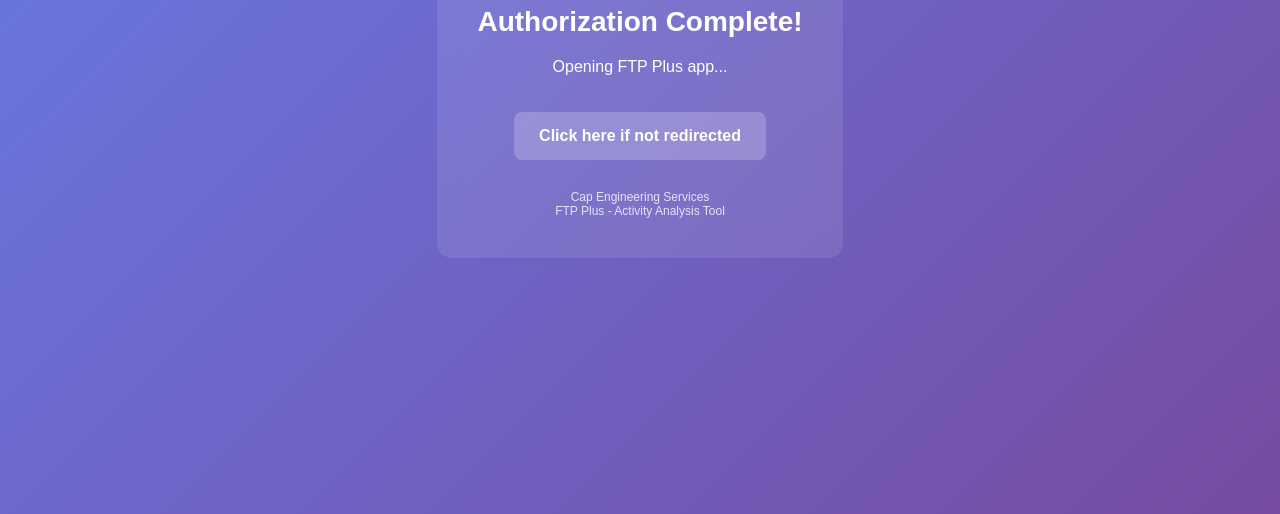
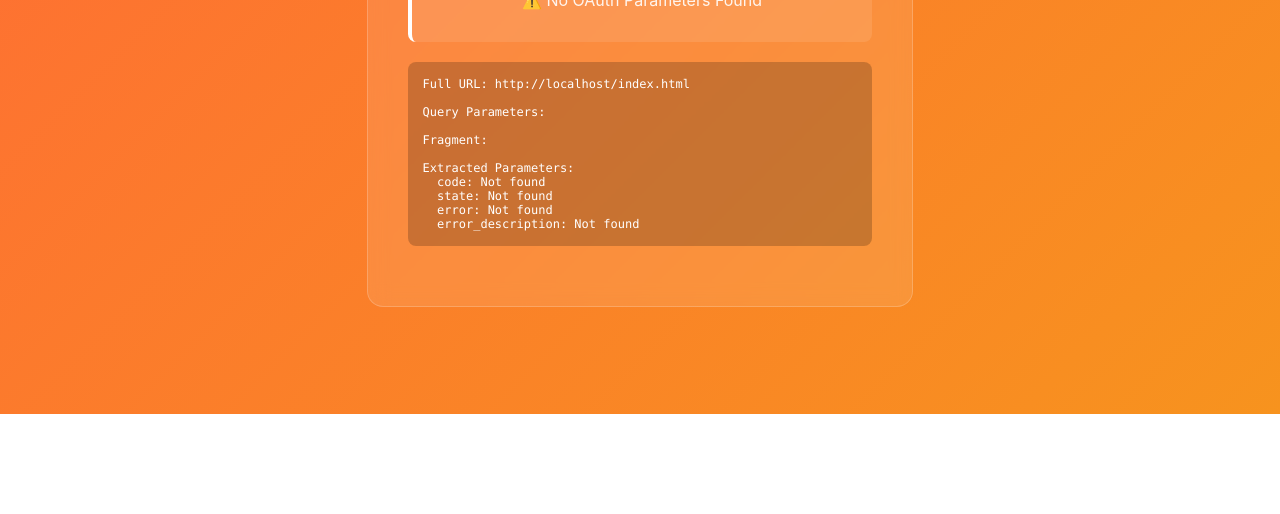
Before and after one commit to capceri/ftp-plus-oauth, a plain HTML site: page index.html in a window 1280 px wide. Shown: the part 386-900 px from the top of the page. After the commit the page ends 800 px from the top, so only its background shows below. Drawn offline with Linux system fonts and the light colour scheme.

Commit message:
Add files via upload

```diff
--- a/index.html
+++ b/index.html
@@ -1,66 +1,204 @@
 <!DOCTYPE html>
-<html>
+<html lang="en">
 <head>
     <meta charset="UTF-8">
-    <title>FTP Plus OAuth</title>
+    <meta name="viewport" content="width=device-width, initial-scale=1.0">
+    <title>FTP Plus OAuth - Processing...</title>
     <style>
         body {
-            font-family: Arial, sans-serif;
-            text-align: center;
-            padding: 50px;
-            background: linear-gradient(135deg, #667eea 0%, #764ba2 100%);
+            font-family: -apple-system, BlinkMacSystemFont, 'Segoe UI', Roboto, sans-serif;
+            background: linear-gradient(135deg, #ff6b35, #f7931e);
             color: white;
+            display: flex;
+            justify-content: center;
+            align-items: center;
+            min-height: 100vh;
             margin: 0;
-            min-height: 100vh;
-            display: flex;
-            align-items: center;
-            justify-content: center;
+            padding: 20px;
+            box-sizing: border-box;
         }
         .container {
-            background: rgba(255,255,255,0.1);
+            text-align: center;
+            background: rgba(255, 255, 255, 0.1);
+            backdrop-filter: blur(10px);
+            border-radius: 16px;
             padding: 40px;
-            border-radius: 15px;
-            backdrop-filter: blur(10px);
-            max-width: 400px;
+            border: 1px solid rgba(255, 255, 255, 0.2);
+            max-width: 500px;
         }
-        .icon { font-size: 64px; margin-bottom: 20px; }
-        h1 { margin: 0 0 20px 0; font-size: 28px; }
-        .manual-link {
-            display: inline-block;
-            background: rgba(255,255,255,0.2);
-            color: white;
-            text-decoration: none;
-            padding: 15px 25px;
+        .icon {
+            font-size: 64px;
+            margin-bottom: 20px;
+        }
+        h1 {
+            margin: 0 0 20px 0;
+            font-size: 28px;
+        }
+        p {
+            margin: 10px 0;
+            opacity: 0.9;
+            line-height: 1.5;
+        }
+        .status {
+            background: rgba(255, 255, 255, 0.1);
+            border-radius: 8px;
+            padding: 20px;
+            margin: 20px 0;
+            border-left: 4px solid #fff;
+        }
+        .debug {
+            background: rgba(0, 0, 0, 0.2);
+            border-radius: 8px;
+            padding: 15px;
+            margin: 20px 0;
+            font-family: 'Monaco', 'Consolas', monospace;
+            font-size: 12px;
+            text-align: left;
+            white-space: pre-wrap;
+            word-break: break-all;
+        }
+        .redirect-btn {
+            background: #fff;
+            color: #ff6b35;
+            border: none;
+            padding: 12px 24px;
             border-radius: 8px;
             font-weight: bold;
-            margin-top: 20px;
+            cursor: pointer;
+            font-size: 16px;
+            margin: 10px;
+            transition: transform 0.2s;
+        }
+        .redirect-btn:hover {
+            transform: scale(1.05);
+        }
+        .redirect-btn:disabled {
+            opacity: 0.5;
+            cursor: not-allowed;
+        }
+        .spinner {
+            border: 3px solid rgba(255, 255, 255, 0.3);
+            border-top: 3px solid white;
+            border-radius: 50%;
+            width: 30px;
+            height: 30px;
+            animation: spin 1s linear infinite;
+            margin: 20px auto;
+        }
+        @keyframes spin {
+            0% { transform: rotate(0deg); }
+            100% { transform: rotate(360deg); }
         }
     </style>
 </head>
 <body>
     <div class="container">
         <div class="icon">🚴‍♂️</div>
-        <h1>Authorization Complete!</h1>
-        <p>Opening FTP Plus app...</p>
-        <a href="#" class="manual-link" id="appLink">Click here if not redirected</a>
-        <div style="margin-top: 30px; font-size: 12px; opacity: 0.8;">
-            Cap Engineering Services<br>FTP Plus - Activity Analysis Tool
+        <h1>FTP Plus</h1>
+        <p id="message">Processing OAuth callback...</p>
+
+        <div class="status" id="status">
+            <div class="spinner" id="spinner"></div>
+            <p id="statusText">Analyzing URL parameters...</p>
         </div>
+
+        <div class="debug" id="debug"></div>
+
+        <button class="redirect-btn" id="redirectBtn" onclick="manualRedirect()" style="display: none;">
+            Redirect to App
+        </button>
     </div>
 
     <script>
-        // Extract OAuth parameters and redirect to app
+        function updateStatus(message, showSpinner = true) {
+            document.getElementById('statusText').textContent = message;
+            document.getElementById('spinner').style.display = showSpinner ? 'block' : 'none';
+        }
+
+        function updateDebug(info) {
+            document.getElementById('debug').textContent = info;
+        }
+
+        function manualRedirect() {
             const params = new URLSearchParams(window.location.search);
             const code = params.get('code');
             const state = params.get('state');
 
             if (code && state) {
                 const appUrl = `ftp-plus://oauth/callback?code=${encodeURIComponent(code)}&state=${encodeURIComponent(state)}`;
-            document.getElementById('appLink').href = appUrl;
+                window.location.href = appUrl;
+            } else {
+                alert('No OAuth parameters found. This page should only be accessed via Strava OAuth redirect.');
+            }
+        }
 
-            // Immediate redirect
+        // Main processing
+        function processOAuth() {
+            const fullUrl = window.location.href;
+            const params = new URLSearchParams(window.location.search);
+            const fragment = window.location.hash;
+
+            // Debug information
+            let debugInfo = `Full URL: ${fullUrl}\n\n`;
+            debugInfo += `Query Parameters:\n`;
+            for (const [key, value] of params.entries()) {
+                debugInfo += `  ${key}: ${value}\n`;
+            }
+            debugInfo += `\nFragment: ${fragment}\n\n`;
+
+            const code = params.get('code');
+            const state = params.get('state');
+            const error = params.get('error');
+            const errorDescription = params.get('error_description');
+
+            debugInfo += `Extracted Parameters:\n`;
+            debugInfo += `  code: ${code || 'Not found'}\n`;
+            debugInfo += `  state: ${state || 'Not found'}\n`;
+            debugInfo += `  error: ${error || 'Not found'}\n`;
+            debugInfo += `  error_description: ${errorDescription || 'Not found'}\n`;
+
+            updateDebug(debugInfo);
+
+            if (error) {
+                updateStatus('❌ OAuth Error Received', false);
+                document.getElementById('message').textContent = `Authentication failed: ${errorDescription || error}`;
+                return;
+            }
+
+            if (code && state) {
+                updateStatus('✅ OAuth Success - Redirecting to App...', true);
+                document.getElementById('message').textContent = 'Authentication successful! Redirecting to FTP Plus app...';
+
+                const appUrl = `ftp-plus://oauth/callback?code=${encodeURIComponent(code)}&state=${encodeURIComponent(state)}`;
+                debugInfo += `\nApp Redirect URL: ${appUrl}\n`;
+                updateDebug(debugInfo);
+
+                // Show manual redirect button as backup
+                document.getElementById('redirectBtn').style.display = 'inline-block';
+
+                // Attempt automatic redirect
+                setTimeout(() => {
+                    try {
                         window.location.href = appUrl;
+                    } catch (e) {
+                        updateStatus('⚠️ Manual redirect required', false);
+                        document.getElementById('message').textContent = 'Please tap the button below to open FTP Plus app:';
                     }
+                }, 1500);
+
+            } else {
+                updateStatus('⚠️ No OAuth Parameters Found', false);
+                document.getElementById('message').textContent = 'This page should only be accessed via Strava OAuth redirect.';
+
+                if (fullUrl.includes('#')) {
+                    debugInfo += '\n⚠️ Fragment detected - OAuth params might be in hash instead of query string\n';
+                    updateDebug(debugInfo);
+                }
+            }
+        }
+
+        // Run when page loads
+        document.addEventListener('DOMContentLoaded', processOAuth);
     </script>
 </body>
 </html>
```
Lines whose indentation alone changed are shown as unchanged.
